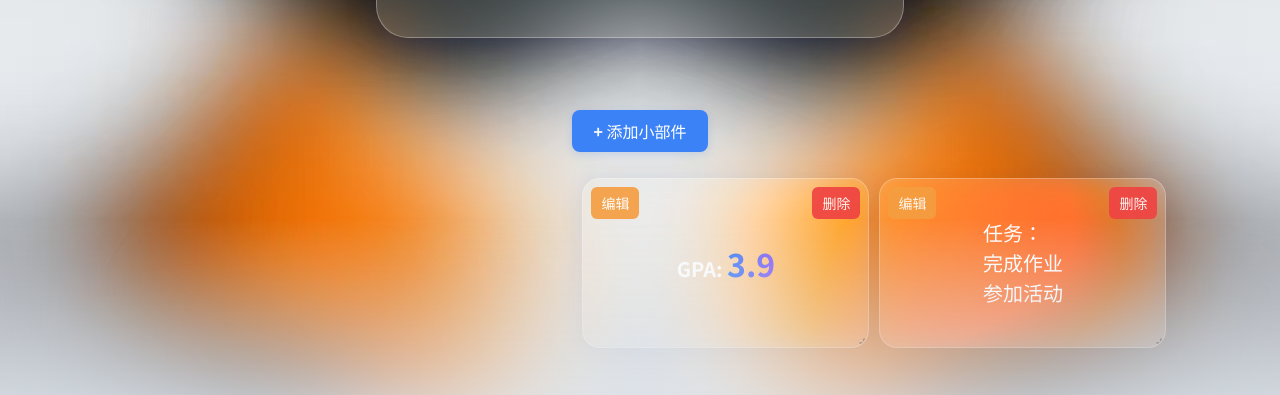
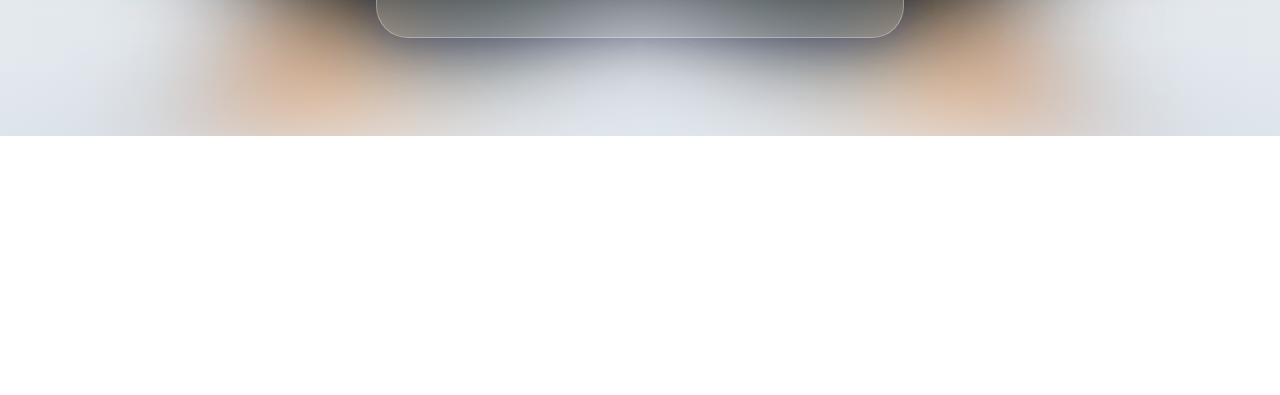
Before and after one commit to SamGuan3/my-college-life, a React (Vite) app: page / in a window 1280 px wide. Shown: the part 664-1059 px from the top of the page. After the commit the page ends 800 px from the top, so only its background shows below. Built offline with nearby package versions, Linux system fonts and the light colour scheme; the HTML template or start-up script is replaced by a standard one.

Commit message:
fix: 首页移除Dashboard小插件区，仅在关于我页面显示

```diff
--- a/src/components/HomeBanner.tsx
+++ b/src/components/HomeBanner.tsx
@@ -71,10 +71,6 @@ const HomeBanner = () => (
       </div>
       <div style={{ color: 'limegreen', marginTop: 4, fontWeight: 700 }}>微信：Guansss__</div>
     </div>
-    {/* 新增：首页直接显示仪表盘 */}
-    <div style={{ width: '100%', display: 'flex', justifyContent: 'center', marginTop: 32 }}>
-      <Dashboard />
-    </div>
     {/* 可选：底部渐变装饰 */}
     <div style={{
       position: "absolute",
```
